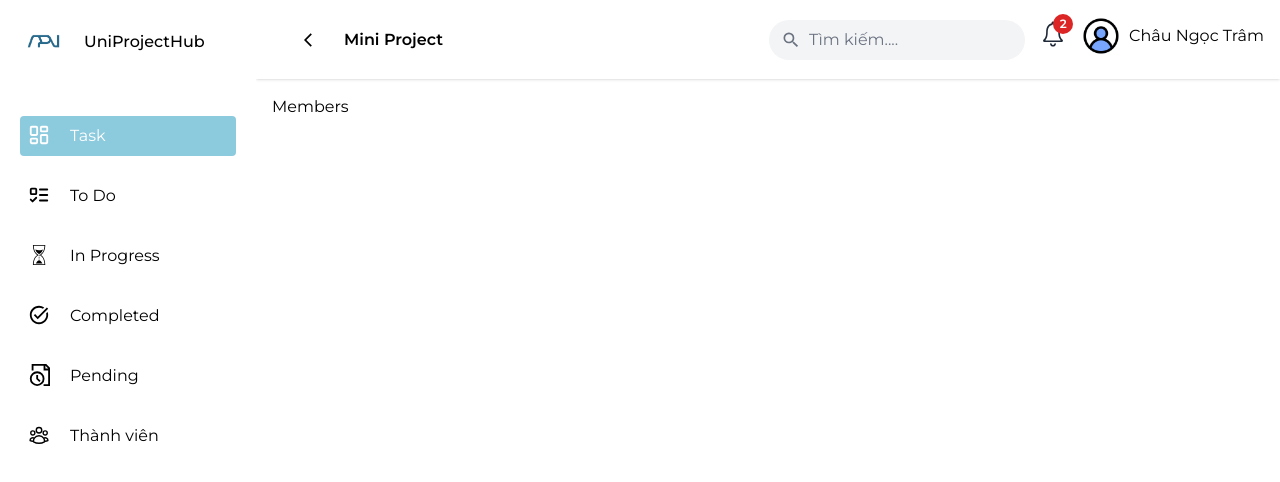
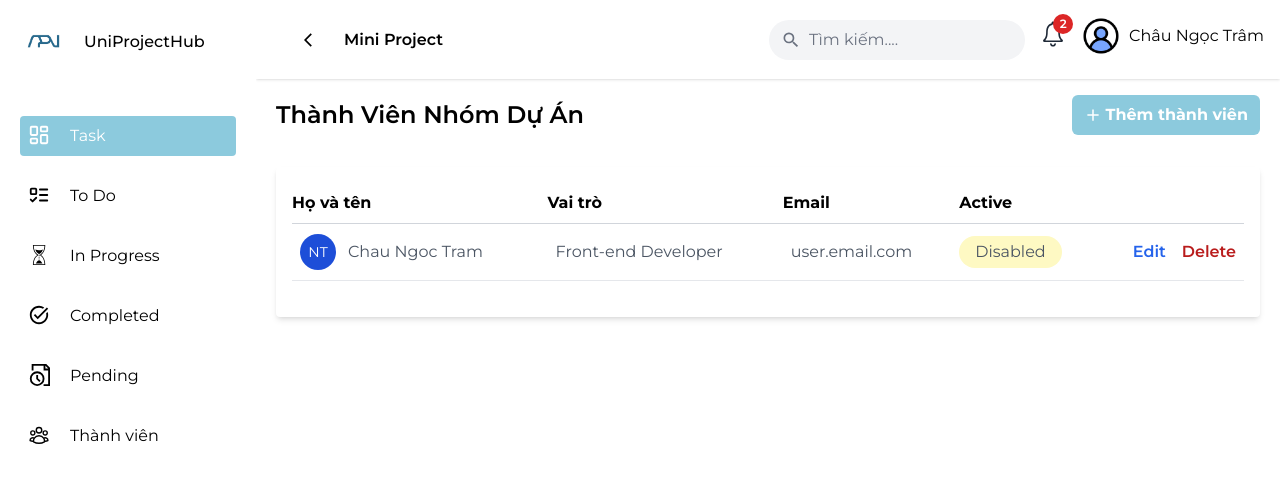
Before and after one commit to ChauNgocTram/UniProjectHub_FrontEnd, a React (Vite) app: page /du-an-nhom/thanh-vien in a window 1280 px wide. Shown: the top 482 px of the page. Built offline with nearby package versions, Linux system fonts and the light colour scheme.

Commit message:
UI trang QUẢN LÝ THÀNH VIÊN NHÓM

```diff
--- a/src/pages/Teams/TeamProjectDetails/AllTask/TaskDetails/UploadFile.jsx
+++ b/src/components/FileUpload/UploadFile.jsx
@@ -2,9 +2,9 @@ import { FileOutlined } from "@ant-design/icons";
 import { Progress, Space, Typography, Upload } from "antd";
 import axios from "axios";
 import React, { useState } from "react";
-import ModalWrapper from "../../../../../components/Modal/ModalWrapper";
-import Button from "../../../../../components/Button";
-import ProgressBar from "../../../../../components/FileUpload/ProgressBar";
+import ModalWrapper from "../Modal/ModalWrapper";
+import Button from "../Button";
+import ProgressBar from "./ProgressBar";
 
 function UploadFile({ open, setOpen }) {
   const [files, setFiles] = useState({});
--- a/src/components/Tasks/ManageTask/AddSubTask.jsx
+++ b/src/components/Tasks/ManageTask/AddSubTask.jsx
@@ -78,13 +78,13 @@ function AddSubTask({ open, setOpen, id }) {
               <div className='py-3 mt-4 flex sm:flex-row-reverse gap-4'>
                 <Button
                   type='submit'
-                  className='bg-blue-600 text-sm font-semibold text-white hover:bg-blue-700 sm:ml-3 sm:w-auto'
+                  className='bg-mainColor text-sm font-semibold text-neutral-800 hover:bg-mainBg sm:ml-3 sm:w-auto rounded-lg'
                   label='Thêm việc cần làm'
                 />
 
                 <Button
                   type='button'
-                  className='bg-white border text-sm font-semibold text-gray-900 sm:w-auto'
+                  className='bg-white hover:bg-neutral-200 border text-sm font-semibold text-gray-700 sm:w-auto rounded-lg'
                   onClick={() => setOpen(false)}
                   label='Huỷ'
                 />
--- /dev/null
+++ b/src/components/TeamMember/AddMember.jsx
@@ -0,0 +1,98 @@
+import React from "react";
+import { useForm } from "react-hook-form";
+//import { useSelector } from "react-redux";
+import { DialogTitle } from "@headlessui/react";
+import ModalWrapper from "../Modal/ModalWrapper";
+import Textbox from "../Textbox";
+import Button from "../Button";
+
+
+function AddMember({ open, setOpen, userData }) {
+    let defaultValues = userData ?? {};
+  //const { user } = useSelector((state) => state.auth);
+
+  const isLoading = false,
+    isUpdating = false;
+
+  const {
+    register,
+    handleSubmit,
+    formState: { errors },
+  } = useForm({ defaultValues });
+
+  const handleOnSubmit = () => {};
+  return (
+    <>
+    <ModalWrapper open={open} setOpen={setOpen}>
+      <form onSubmit={handleSubmit(handleOnSubmit)} className=''>
+        <DialogTitle
+          as='h2'
+          className='text-base font-bold leading-6 text-gray-900 mb-4'
+        >
+          {userData ? "CẬP NHẬT THÔNG TIN" : "THÊM THÀNH VIÊN"}
+        </DialogTitle>
+        <div className='mt-2 flex flex-col gap-6'>
+          <Textbox
+            placeholder='Nhập họ và tên'
+            type='text'
+            name='name'
+            label='Họ và tên'
+            className='w-full rounded'
+            register={register("name", {
+              required: "Vui lòng nhập họ tên thành viên!",
+            })}
+            error={errors.name ? errors.name.message : ""}
+          />
+          <Textbox
+            placeholder='Vai trò trong dự án'
+            type='text'
+            name='role'
+            label='Vai trò'
+            className='w-full rounded'
+            register={register("role", {
+              required: "Vui lòng nhập vai trò!",
+            })}
+            error={errors.role ? errors.role.message : ""}
+          />
+          <Textbox
+            placeholder='Địa chỉ mail'
+            type='email'
+            name='email'
+            label='Email'
+            className='w-full rounded'
+            register={register("email", {
+              required: "Vui lòng nhập địa chỉ mail!",
+            })}
+            error={errors.email ? errors.email.message : ""}
+          />
+
+
+        </div>
+
+        {/* {isLoading || isUpdating ? (
+          <div className='py-5'>
+            <Loading />
+          </div>
+        ) : ( */}
+          <div className='py-3 mt-4 sm:flex sm:flex-row-reverse space-x-4'>
+            <Button
+              type='submit'
+              className='bg-mainColor px-8 text-sm font-semibold text-neutral-800 hover:bg-mainBg sm:w-auto rounded-lg'
+              label='Thêm'
+            />
+
+            <Button
+              type='button'
+              className='bg-white hover:bg-neutral-200 px-5 text-sm font-semibold text-gray-700 sm:w-auto rounded-lg'
+              onClick={() => setOpen(false)}
+              label='Huỷ'
+            />
+          </div>
+        {/* )} */}
+      </form>
+    </ModalWrapper>
+  </>
+  )
+}
+
+export default AddMember
--- a/src/pages/Teams/TeamProjectDetails/AllTask/TaskDetails/TaskDetails.jsx
+++ b/src/pages/Teams/TeamProjectDetails/AllTask/TaskDetails/TaskDetails.jsx
@@ -23,7 +23,7 @@ import { IoMdAdd } from "react-icons/io";
 import AddSubTask from "../../../../../components/Tasks/ManageTask/AddSubTask";
 
 import Activities from "./Activities";
-import UploadFile from "./UploadFile";
+import UploadFile from "../../../../../components/FileUpload/UploadFile";
 import FileUpload from "../../../../../components/FileUpload/FileUpload";
 import ManageFile from "./ManageFile";
 
--- a/src/pages/Teams/TeamProjectDetails/Members/Members.jsx
+++ b/src/pages/Teams/TeamProjectDetails/Members/Members.jsx
@@ -1,9 +1,162 @@
-import React from 'react'
+import React, { useState } from "react";
+import Button from "../../../../components/Button";
+import Title from "../../../../components/Title";
+import { IoMdAdd } from "react-icons/io";
+import clsx from "clsx";
+import AddMember from "../../../../components/TeamMember/AddMember";
+import ConfirmatioDialog, {
+  UserAction,
+} from "../../../../components/Dialog/Dialogs";
 
 function Members() {
+  const [openDialog, setOpenDialog] = useState(false);
+  const [open, setOpen] = useState(false);
+  const [openAction, setOpenAction] = useState(false);
+  const [selected, setSelected] = useState(null);
+
+  const userActionHandler = () => {};
+  const deleteHandler = () => {};
+
+  const deleteClick = (id) => {
+    setSelected(id);
+    setOpenDialog(true);
+  };
+
+  const editClick = (el) => {
+    setSelected(el);
+    setOpen(true);
+  };
+
+  const TableHeader = () => (
+    <thead className="border-b border-gray-300">
+      <tr className=" text-left">
+        <th className="py-2">Họ và tên</th>
+        <th className="py-2">Vai trò</th>
+        <th className="py-2">Email</th>
+        <th className="py-2">Active</th>
+      </tr>
+    </thead>
+  );
+
+  const TableRow = ({ user }) => (
+    <tr className="border-b border-gray-200 text-gray-600 hover:bg-gray-400/10">
+      {/* <td className='p-2'>
+        <div className='flex items-center gap-3'>
+          <div className='w-9 h-9 rounded-full text-white flex items-center justify-center text-sm bg-blue-700'>
+            <span className='text-xs md:text-sm text-center'>
+              {getInitials(user.name)}
+            </span>
+          </div>
+          {user.name}
+        </div>
+      </td>
+
+
+      <td className='p-2'>{user.title}</td>
+      <td className='p-2'>{user.email || "user.emal.com"}</td>
+      <td className='p-2'>{user.role}</td>
+
+      <td>
+        <button
+          // onClick={() => userStatusClick(user)}
+          className={clsx(
+            "w-fit px-4 py-1 rounded-full",
+            user?.isActive ? "bg-blue-200" : "bg-yellow-100"
+          )}
+        >
+          {user?.isActive ? "Active" : "Disabled"}
+        </button>
+      </td> */}
+      <td className="p-2">
+        <div className="flex items-center gap-3">
+          <div className="w-9 h-9 rounded-full text-white flex items-center justify-center text-sm bg-blue-700">
+            <span className="text-xs md:text-sm text-center">NT</span>
+          </div>
+          Chau Ngoc Tram
+        </div>
+      </td>
+
+      <td className="p-2">Front-end Developer</td>
+      <td className="p-2"> user.email.com</td>
+
+      <td>
+        <button
+           onClick={() => userStatusClick(user)}
+          className={clsx(
+            "w-fit px-4 py-1 rounded-full",
+            user?.isActive ? "bg-blue-200" : "bg-yellow-100"
+          )}
+        >
+          {user?.isActive ? "Active" : "Disabled"}
+        </button>
+      </td>
+
+      <td className="p-2 flex gap-4 justify-end">
+        <Button
+          className="text-blue-600 hover:text-blue-500 font-semibold sm:px-0"
+          label="Edit"
+          type="button"
+          onClick={() => editClick(user)}
+        />
+
+        <Button
+          className="text-red-700 hover:text-red-500 font-semibold sm:px-0"
+          label="Delete"
+          type="button"
+          onClick={() => deleteClick(user?._id)}
+        />
+      </td>
+    </tr>
+  );
+
   return (
-    <div>Members</div>
-  )
+    <>
+      <div className="w-full md:px-1 px-0 mb-6">
+        <div className="flex items-center justify-between mb-8">
+          <Title title="Thành viên nhóm dự án" />
+          <Button
+            label="Thêm thành viên"
+            icon={<IoMdAdd className="text-lg" />}
+            className="flex flex-row-reverse gap-1 items-center bg-mainColor hover:bg-mainBg font-bold text-white rounded-md 2xl:py-2"
+            onClick={() => setOpen(true)}
+          />
+        </div>
+
+        <div className="bg-white px-2 md:px-4 py-4 shadow-md rounded">
+          <div className="overflow-x-auto">
+            <table className="w-full mb-5">
+              <TableHeader />
+              <tbody>
+                {/* {summary.users?.map((user, index) => (
+                  <TableRow key={index} user={user} />
+                ))}  */}
+                <TableRow />
+              </tbody>
+            </table>
+          </div>
+        </div>
+      </div>
+
+      <AddMember
+        open={open}
+        setOpen={setOpen}
+        userData={selected}
+        key={new Date().getTime().toString()}
+      />
+
+      <ConfirmatioDialog
+        open={openDialog}
+        setOpen={setOpenDialog}
+        onClick={deleteHandler}
+      />
+
+      <UserAction
+        open={openAction}
+        setOpen={setOpenAction}
+        onClick={userActionHandler}
+      />
+    </>
+  );
 }
 
-export default Members
+export default Members;
```
Also changed, not shown: src/components/Dialog/Dialogs.jsx (+21 -21 lines).
